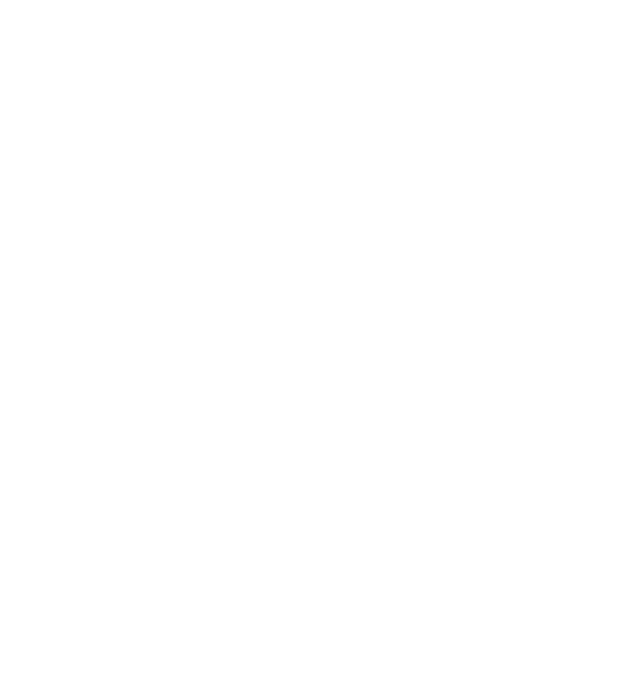
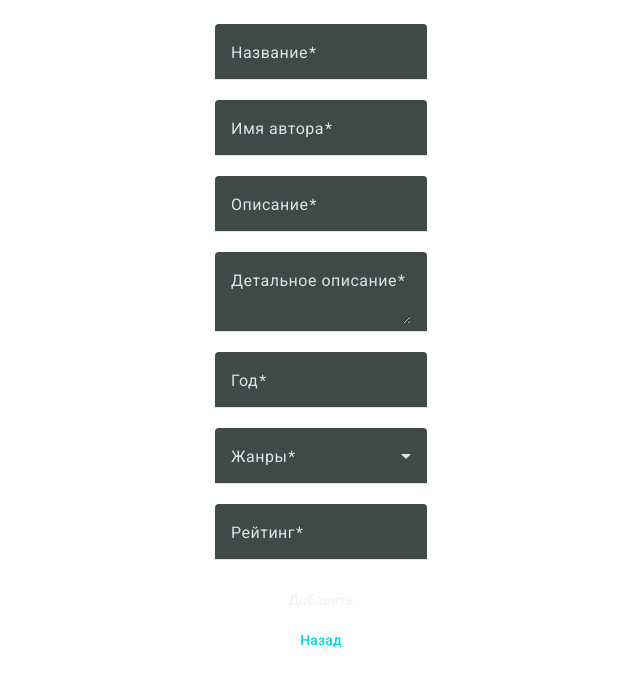
Before and after one commit to NonEstSpes/test-pienext, an Angular app: page /add-book in a window 1280 px wide. Shown: the top 686 px of the page, without its empty margins (319-959 px from the left). Built offline with nearby package versions, Linux system fonts and the light colour scheme.

Commit message:
feature: верстка add-book

```diff
--- a/src/app/app.routes.ts
+++ b/src/app/app.routes.ts
@@ -4,9 +4,16 @@
   {
     path: '',
     loadComponent: () => import('./book-list/book-list').then(m => m.BookList),
+    title: 'Список всех книг',
   },
   {
-    path: ':id',
+    path: 'book/:id',
     loadComponent: () => import('./book-list/book-item/book-item').then(m => m.BookItem),
+    title: 'Выбранная книга',
+  },
+  {
+    path: 'add-book',
+    loadComponent: () => import('./book-list/add-book/add-book').then(m => m.AddBook),
+    title: 'Добавление новой книги',
   },
 ];
--- a/src/app/book-list/add-book/add-book.css
+++ b/src/app/book-list/add-book/add-book.css
@@ -0,0 +1,12 @@
+.add-book,
+.add-form {
+  display: flex;
+  flex-direction: column;
+  justify-content: center;
+  align-items: center;
+  width: 100%;
+}
+
+.add-book {
+  padding-top: 24px;
+}
--- a/src/app/book-list/add-book/add-book.html
+++ b/src/app/book-list/add-book/add-book.html
@@ -1,10 +1,38 @@
-<form [formGroup]="addBookForm">
-  <mat-form-field>
-    <mat-label>Input</mat-label>
-    <input matInput>
-  </mat-form-field>
-  <mat-form-field>
-    <mat-label>Textarea</mat-label>
-    <textarea matInput></textarea>
-  </mat-form-field>
-</form>
+<div class="add-book">
+  <form [formGroup]="addBookForm" class="add-form">
+    <mat-form-field>
+      <mat-label>Название</mat-label>
+      <input matInput formControlName="name" />
+    </mat-form-field>
+    <mat-form-field>
+      <mat-label>Имя автора</mat-label>
+      <input matInput formControlName="author" />
+    </mat-form-field>
+    <mat-form-field>
+      <mat-label>Описание</mat-label>
+      <input matInput formControlName="description" />
+    </mat-form-field>
+    <mat-form-field>
+      <mat-label>Детальное описание</mat-label>
+      <textarea matInput formControlName="details"></textarea>
+    </mat-form-field>
+    <mat-form-field>
+      <mat-label>Год</mat-label>
+      <input matInput formControlName="year" />
+    </mat-form-field>
+    <mat-form-field>
+      <mat-label>Жанры</mat-label>
+      <mat-select formControlName="genre">
+        @for (genre of genres; let i = $index; track i) {
+        <mat-option [value]="genre">{{genre}}</mat-option>
+        }
+      </mat-select>
+    </mat-form-field>
+    <mat-form-field>
+      <mat-label>Рейтинг</mat-label>
+      <input matInput formControlName="rating" />
+    </mat-form-field>
+  </form>
+  <button matButton [disabled]="!addBookForm.valid">Добавить</button>
+  <button matButton routerLink="/">Назад</button>
+</div>
--- a/src/app/book-list/add-book/add-book.ts
+++ b/src/app/book-list/add-book/add-book.ts
@@ -1,36 +1,27 @@
 import { ChangeDetectionStrategy, Component } from '@angular/core';
-import {MatFormField, MatInput, MatLabel} from '@angular/material/input';
-import {MatOption, MatSelect} from '@angular/material/select';
-import {FormControl, FormGroup, ReactiveFormsModule, Validators} from '@angular/forms';
-import {Genre} from '@/app/model/genres';
+import { MatFormField, MatInput, MatLabel } from '@angular/material/input';
+import { MatOption, MatSelect } from '@angular/material/select';
+import { FormControl, FormGroup, ReactiveFormsModule, Validators } from '@angular/forms';
+import { Genre } from '@/app/model/genres';
+import { MatButton } from '@angular/material/button';
+import {RouterLink} from '@angular/router';
 
 @Component({
-  selector: 'app-add-book-item',
-  imports: [
-    MatFormField,
-    MatLabel,
-    MatSelect,
-    MatOption,
-    MatInput,
-    ReactiveFormsModule,
-  ],
+  selector: 'app-add-book',
+  imports: [MatFormField, MatLabel, MatSelect, MatOption, MatInput, ReactiveFormsModule, MatButton, RouterLink],
   templateUrl: './add-book.html',
   styleUrl: './add-book.css',
   changeDetection: ChangeDetectionStrategy.OnPush,
 })
 export class AddBook {
-  protected readonly addBookForm: FormGroup = new FormGroup(
-    {
+  protected readonly genres: string[] = Object.keys(Genre);
+  protected readonly addBookForm: FormGroup = new FormGroup({
     name: new FormControl<string | null>(null, [Validators.required, Validators.maxLength(30)]),
     author: new FormControl<string | null>(null, [Validators.required, Validators.maxLength(30)]),
     description: new FormControl<string | null>(null, [Validators.required, Validators.maxLength(100)]),
     details: new FormControl<string | null>(null, [Validators.required, Validators.maxLength(1000)]),
     year: new FormControl<number | null>(null, [Validators.required, Validators.pattern(/^\d{4}$/.source)]),
     genre: new FormControl<Genre | null>(null, [Validators.required]),
-      rating: new FormControl<number | null>(null, [
-        Validators.required,
-        Validators.pattern(/^([0-4](\.\d{1,2})?|5(\.0{1,2})?)$/.source)
-      ]),
+    rating: new FormControl<number | null>(null, [Validators.required, Validators.pattern(/^([0-4](\.\d{1,2})?|5(\.0{1,2})?)$/.source)]),
+  });
 }
-  );
-}
--- a/src/app/book-list/book-item/book-item.html
+++ b/src/app/book-list/book-item/book-item.html
@@ -1,6 +1,5 @@
 <div class="book-item">
-  @let book = book$$();
-  @if (book) {
+  @let book = book$$(); @if (book) {
   <mat-card>
     <mat-card-header>
       <mat-card-title>{{book.name}}</mat-card-title>
--- a/src/app/book-list/book-list.html
+++ b/src/app/book-list/book-list.html
@@ -1,7 +1,7 @@
 <div class="book-list">
   @let books = books$$();
-  @if (books) {
-    @for (book of books; track book.id) {
+  <button matButton routerLink="/add-book">Добавить книгу</button>
+  @if (books) { @for (book of books; track book.id) {
   <mat-card appearance="outlined">
     <mat-card-header>
       <mat-card-title>{{book.name}}</mat-card-title>
@@ -21,6 +21,5 @@
       <button matButton [routerLink]="'/'+book.id">Узнать больше</button>
     </mat-card-actions>
   </mat-card>
-    }
-  }
+  } }
 </div>
--- a/src/app/book-list/book-list.ts
+++ b/src/app/book-list/book-list.ts
@@ -6,9 +6,9 @@
 import { Book } from '@/app/model/book';
 import { Subject, takeUntil } from 'rxjs';
 
-import {MatChip, MatChipSet} from '@angular/material/chips';
-import {MatButton} from '@angular/material/button';
-import {RouterLink} from '@angular/router';
+import { MatChip, MatChipSet } from '@angular/material/chips';
+import { MatButton } from '@angular/material/button';
+import { RouterLink } from '@angular/router';
 
 @Component({
   selector: 'app-book-item-list',
--- a/src/app/services/book.service.ts
+++ b/src/app/services/book.service.ts
@@ -1,7 +1,7 @@
 import { inject, Injectable } from '@angular/core';
 import { HttpClient } from '@angular/common/http';
 import { ENV, ENV_TOKEN } from '@/environments/environment.development';
-import {BehaviorSubject, Observable, Subject, tap} from 'rxjs';
+import { BehaviorSubject, Observable, Subject, tap } from 'rxjs';
 import { Book } from '@/app/model/book';
 
 @Injectable({
@@ -11,10 +11,10 @@
   private readonly http: HttpClient = inject(HttpClient);
   private readonly env: ENV = inject(ENV_TOKEN);
 
-  private readonly book$: BehaviorSubject<Book[]> = new BehaviorSubject<Book[]>([])
+  private readonly book$: BehaviorSubject<Book[]> = new BehaviorSubject<Book[]>([]);
 
   public get allBooks(): Observable<Book[]> {
-    return this.book$.asObservable()
+    return this.book$.asObservable();
   }
 
   public getAllBooks(): Observable<Book[]> {
```
Also changed, not shown: src/app/book-list/book-item/book-item.ts (+10 -26 lines), src/app/model/genres.ts (+23 -23 lines). Lines whose indentation alone changed are shown as unchanged.
